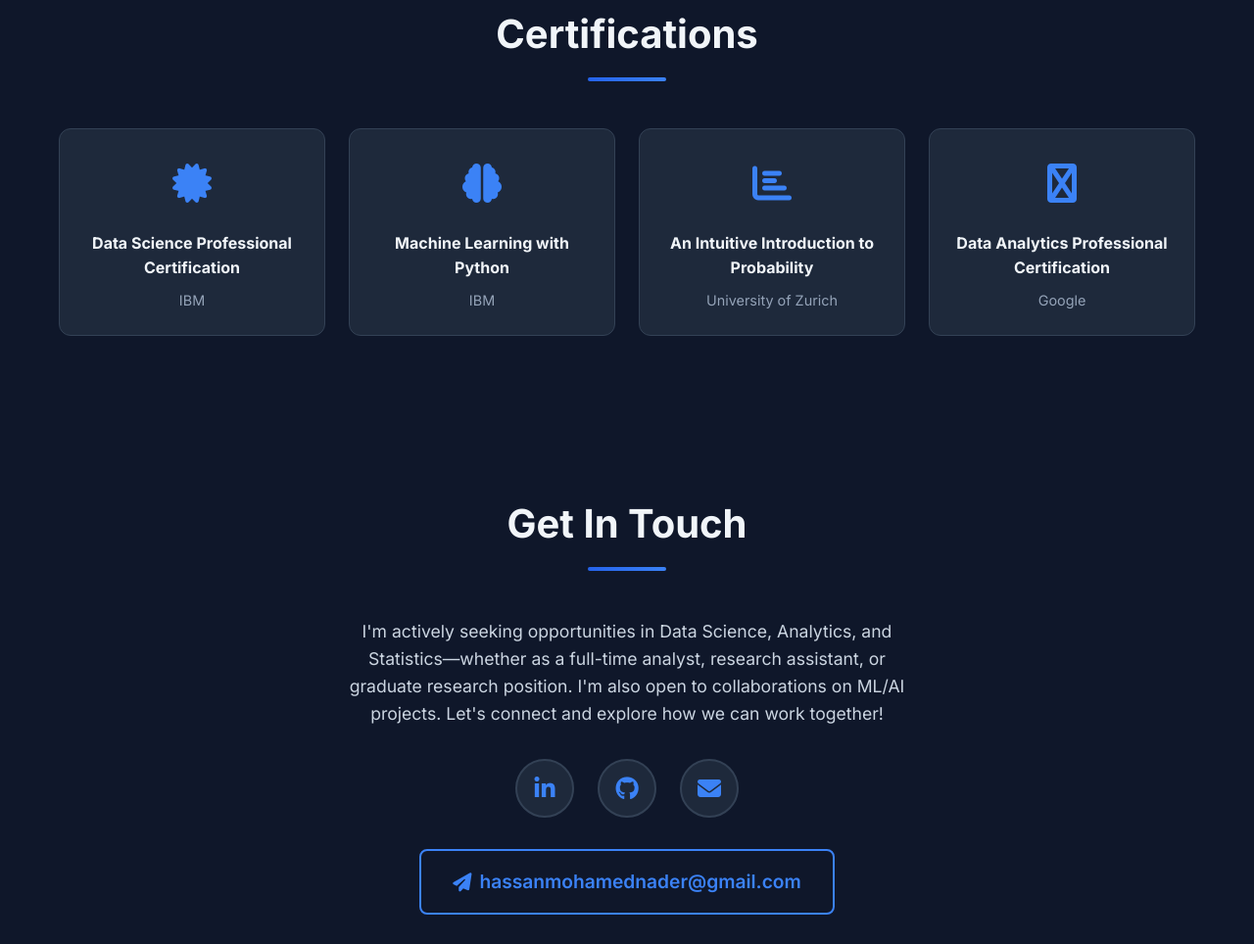
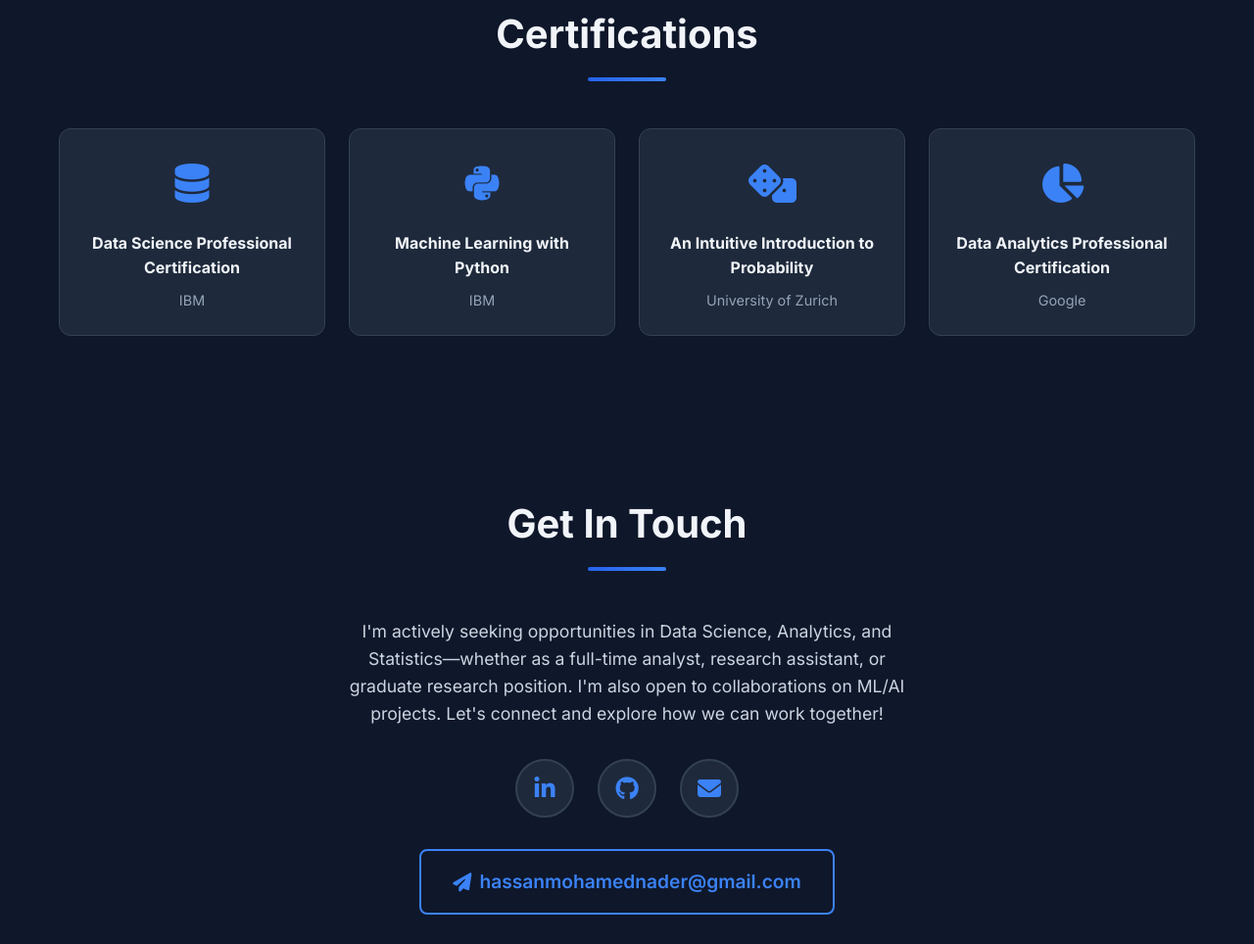
Before and after one commit to Hassan-Nader/hassan-nader.github.io, a plain HTML site: page index.html in a window 1280 px wide. Shown: the part 5532-6496 px from the top of the page at 98% size. Drawn offline with Linux system fonts and the light colour scheme.

Commit message:
Update index.html

```diff
--- a/index.html
+++ b/index.html
@@ -1132,22 +1132,22 @@
             <h2 class="section-title" style="margin-top: 4rem;">Certifications</h2>
             <div class="certifications-grid">
                 <div class="cert-card">
-                    <div class="cert-icon"><i class="fas fa-certificate"></i></div>
+                    <div class="cert-icon"><i class="fas fa-database"></i></div>
                     <h4>Data Science Professional Certification</h4>
                     <p class="issuer">IBM</p>
                 </div>
                 <div class="cert-card">
-                    <div class="cert-icon"><i class="fas fa-brain"></i></div>
+                    <div class="cert-icon"><i class="fab fa-python"></i></div>
                     <h4>Machine Learning with Python</h4>
                     <p class="issuer">IBM</p>
                 </div>
                 <div class="cert-card">
-                    <div class="cert-icon"><i class="fas fa-chart-bar"></i></div>
+                    <div class="cert-icon"><i class="fas fa-dice"></i></div>
                     <h4>An Intuitive Introduction to Probability</h4>
                     <p class="issuer">University of Zurich</p>
                 </div>
                 <div class="cert-card">
-                    <div class="cert-icon"><i class="fas fa-python"></i></div>
+                    <div class="cert-icon"><i class="fas fa-chart-pie"></i></div>
                     <h4>Data Analytics Professional Certification</h4>
                     <p class="issuer">Google</p>
                 </div>
```
